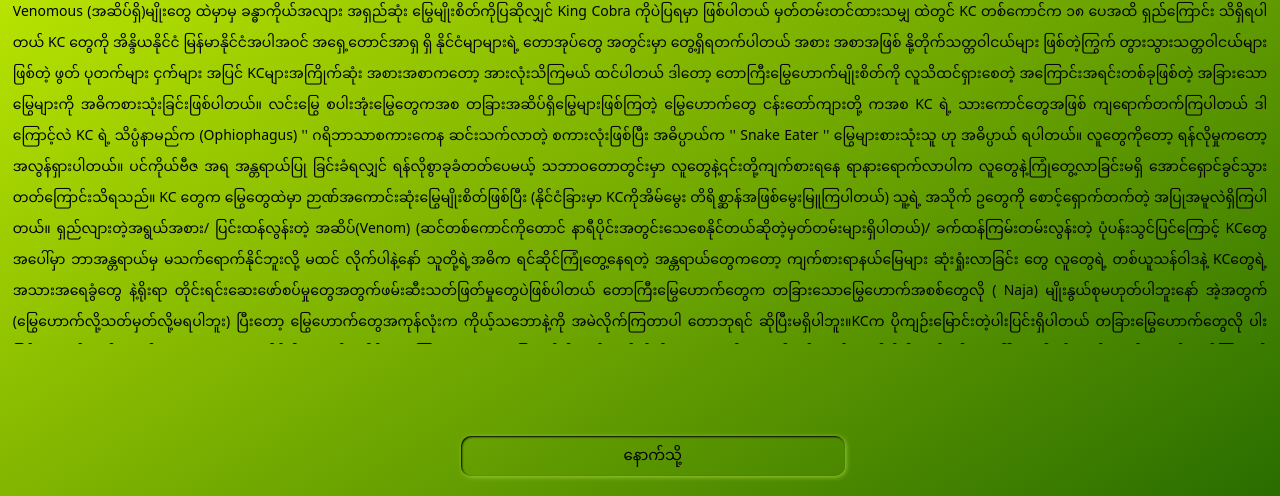
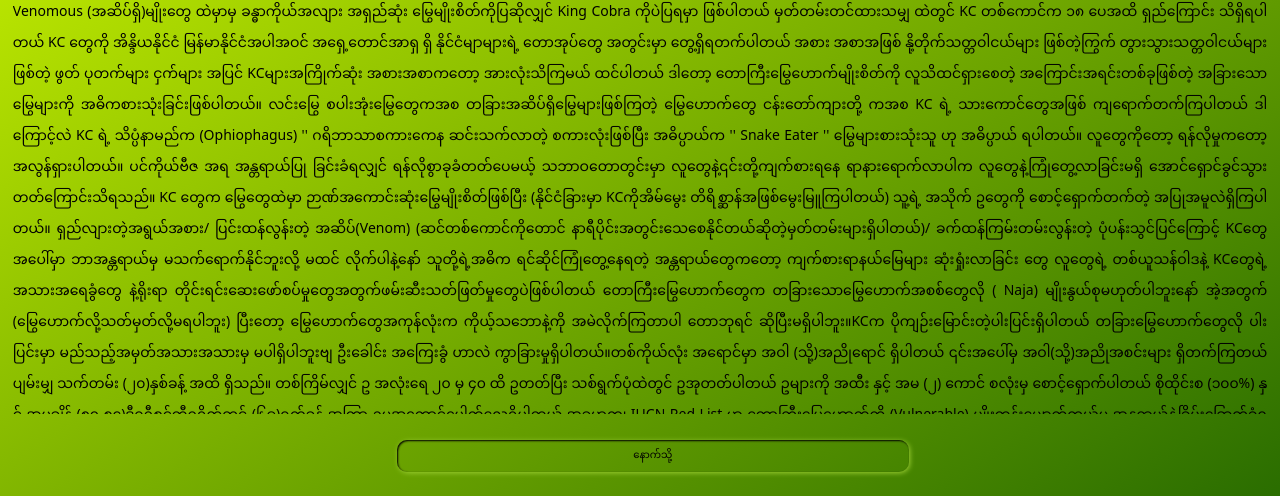
Before and after one commit to akmm-dev/snakes, a plain HTML site: page index.html in a window 1280 px wide. Both pictures are taken after a click on the picture 245 px from the left and 255 px from the top of the page. Shown: the part 304-800 px from the top of the page. Drawn offline with Linux system fonts and the light colour scheme.

Commit message:
Add files via upload

```diff
--- a/style.css
+++ b/style.css
@@ -132,7 +132,7 @@
 
 .details {
   overflow: scroll;
-  height: 60%;
+  height: 50%;
   display: flex;
 }
 .details p {
@@ -150,14 +150,14 @@
   bottom: 0;
 }
 button {
-  width: 30%;
-  height: 50%;
+  width: 40%;
+  height: 40%;
   background-color: transparent;
   border-radius: 10px;
   outline: none;
   border: none;
   box-shadow: 1px 1px 5px yellowgreen, inset 1px 1px 2px rgb(0, 0, 0);
-  font-size: 15px;
+  font-size: 10px;
   transition: all 0.5s;
 }
 button:hover {
@@ -195,4 +195,9 @@
     object-fit: fill;
     border-radius: 10px;
   }
+  .details {
+    overflow: scroll;
+    height: 60%;
+    display: flex;
+  }
 }
```
